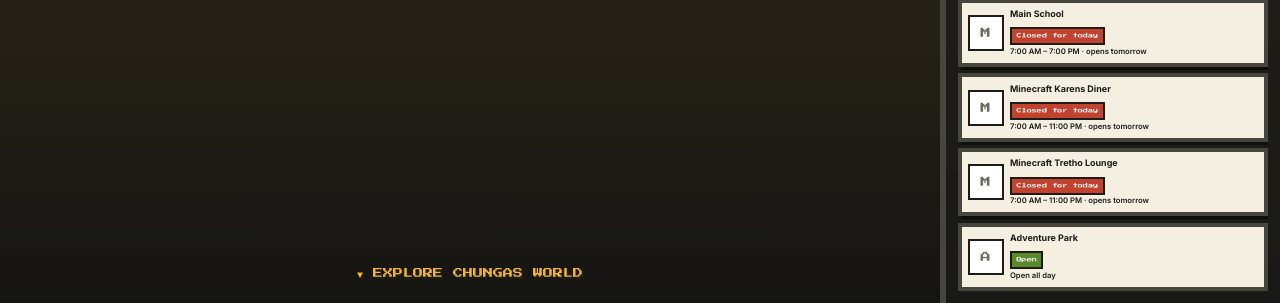
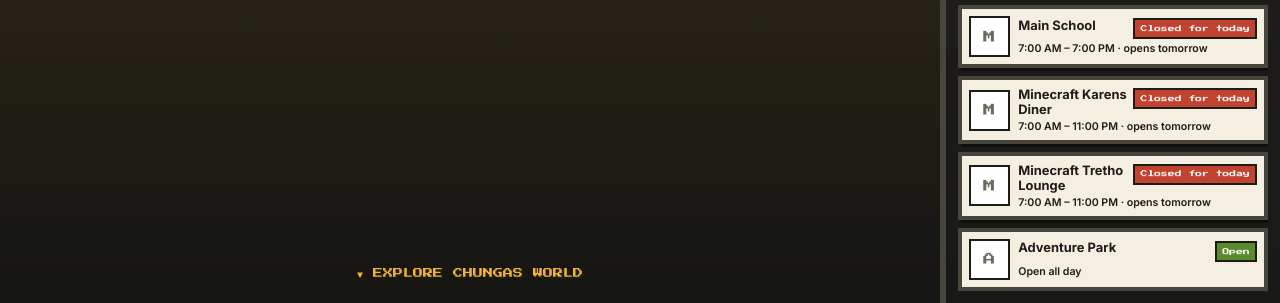
Before and after one commit to charlie-ivin/Chungas-World-Server-Status, a plain HTML site: page new-home.html in a window 1280 px wide. Shown: the part 497-800 px from the top of the page. Drawn offline with Linux system fonts and the light colour scheme.

Commit message:
Update CSS variables and adjust layout properties

```diff
--- a/home.css
+++ b/home.css
@@ -1,5 +1,5 @@
 @import url("https://fonts.googleapis.com/css2?family=Anton&display=swap");
-:root { --side: 340px; }
+:root { --side: clamp(340px, 22vw, 430px); }
 html, body { height: 100%; }
 body { margin: 0; background: #1c1c19; overflow: hidden; }
 
@@ -35,12 +35,14 @@ body { margin: 0; background: #1c1c19; overflow: hidden; }
 .side-head .park-status-pill { font-size: 8px; padding: 6px 8px; }
 #list { --k: 1; flex: 1 1 0; min-height: 0; display: flex; flex-direction: column; gap: calc(10px * var(--k)); overflow-y: auto; scrollbar-width: none; }
 #list::-webkit-scrollbar { display: none; }
-.side .att-card { flex: 1 0 auto; align-items: center; padding: calc(9px * var(--k)); gap: calc(10px * var(--k)); box-shadow: 3px 3px 0 rgba(0,0,0,.45); }
-.side .att-ico { width: calc(56px * var(--k)); height: calc(56px * var(--k)); font-size: calc(16px * var(--k)); border-width: 2px; }
-.side .att-name { font-size: calc(14px * var(--k)); line-height: 1.2; margin-bottom: calc(4px * var(--k)); }
-.side .att-pill { font-size: calc(8px * var(--k)); padding: calc(5px * var(--k)) calc(7px * var(--k)); border-width: 2px; }
-.side .att-hours { font-size: calc(12px * var(--k)); line-height: 1.25; margin-top: calc(3px * var(--k)); }
-.side .att-note { font-size: calc(11px * var(--k)); margin-top: calc(2px * var(--k)); }
+.side .att-card { flex: 1 0 auto; align-items: center; padding: calc(9px * var(--k)); gap: calc(11px * var(--k)); box-shadow: 3px 3px 0 rgba(0,0,0,.45); }
+.side .att-ico { width: calc(54px * var(--k)); height: calc(54px * var(--k)); font-size: calc(16px * var(--k)); border-width: 2px; }
+.side .att-body { flex: 1; min-width: 0; }
+.side .att-top { display: flex; align-items: flex-start; justify-content: space-between; gap: calc(8px * var(--k)); }
+.side .att-name { flex: 1; min-width: 0; font-size: calc(17px * var(--k)); line-height: 1.15; margin: 0; }
+.side .att-pill { flex: none; max-width: 52%; box-sizing: border-box; text-align: center; font-size: calc(9px * var(--k)); line-height: 1.4; padding: calc(5px * var(--k)) calc(7px * var(--k)); border-width: 2px; margin-top: calc(1px * var(--k)); }
+.side .att-hours { font-size: calc(14px * var(--k)); line-height: 1.25; margin-top: calc(4px * var(--k)); }
+.side .att-note { font-size: calc(12px * var(--k)); margin-top: calc(2px * var(--k)); }
 
 /* Gallery */
 .gallery[hidden] { display: none; }
```
